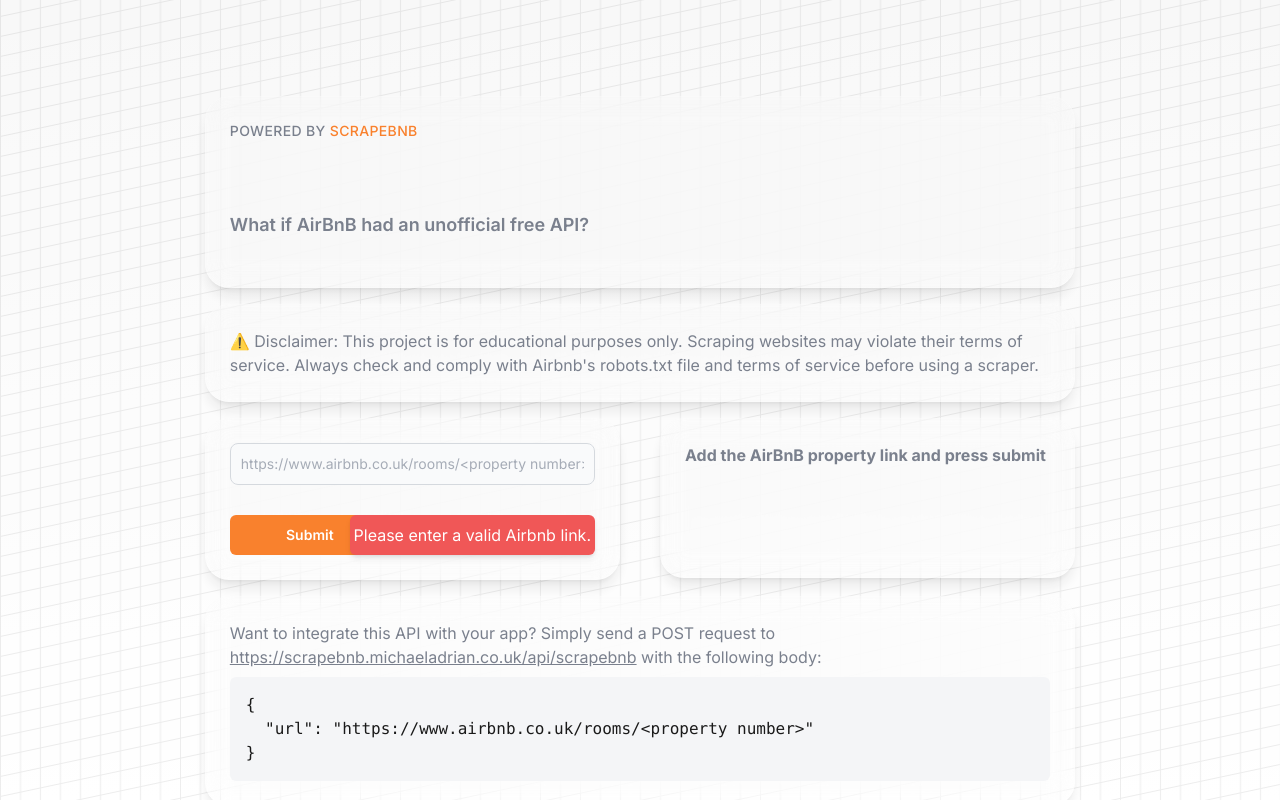
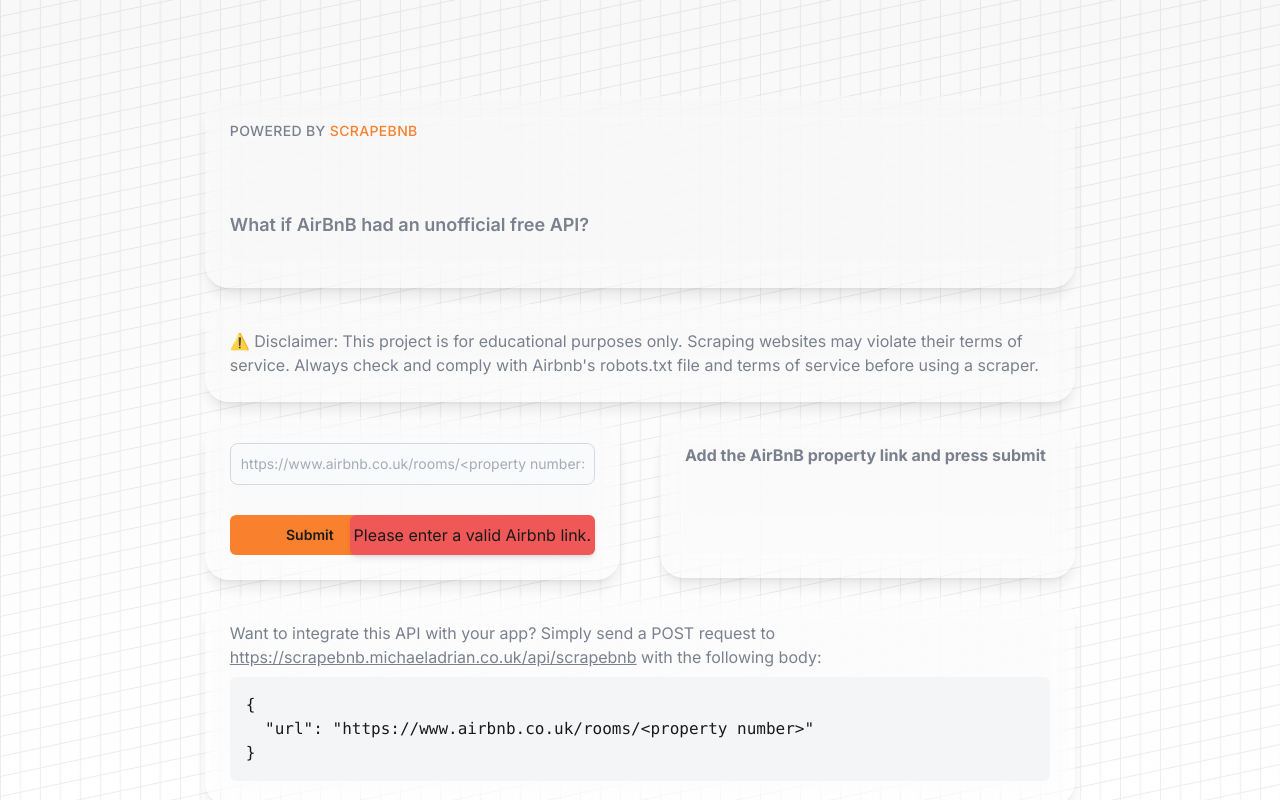
Before and after one commit to fauxir/ScrapeBnB_UI, a Next.js app: page / in a window 1280 px wide. Both pictures are taken after typing "Sample" into the empty fields and a click on the button "Submit". Built offline with nearby package versions, Linux system fonts and the light colour scheme.

Commit message:
Button text color

```diff
--- a/components/property-form.tsx
+++ b/components/property-form.tsx
@@ -63,7 +63,7 @@
           <button
             type="submit"
             disabled={!isEnabled}
-            className="group -z-10 relative h-10 w-full md:max-w-40 overflow-hidden rounded-md bg-orange-500 px-6 text-sm font-semibold text-white transition-colors duration-300 hover:bg-orange-700"
+            className="group -z-10 relative h-10 w-full md:max-w-40 overflow-hidden rounded-md bg-orange-500 px-6 text-sm font-semibold text-black transition-colors duration-300 hover:bg-orange-700"
           >
             <AnimatePresence mode="wait" initial={false}>
               <motion.span
@@ -96,7 +96,7 @@
         <AnimatePresence>
           {error && (
             <motion.div
-              className="fixed w-fit z-80 bottom-[67px] md:right-6 md:bottom-6  bg-red-500 text-white py-2 px-1 rounded-md shadow-md"
+              className="fixed w-fit z-80 bottom-[67px] md:right-6 md:bottom-6  bg-red-500 text-black py-2 px-1 rounded-md shadow-md"
               initial={{ opacity: 0, y: 20 }}
               animate={{ opacity: 1, y: 0 }}
               exit={{ opacity: 0, y: 20 }}
```
